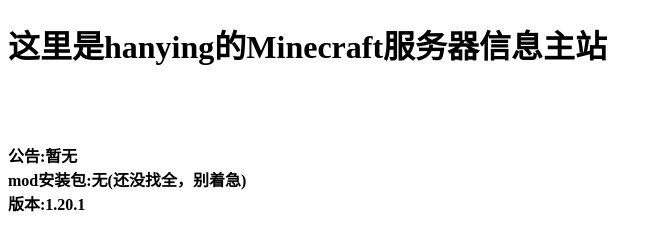
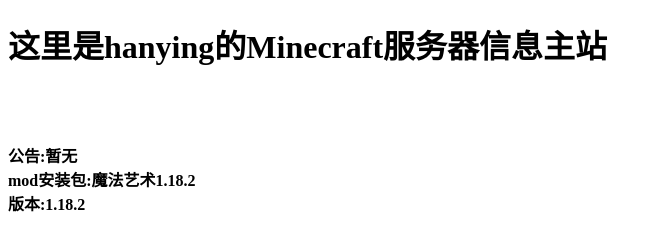
Before and after one commit to yyb18660335329/yyb18660335329.github.io, a plain HTML site: page Server-web/index.html in a window 1280 px wide. Shown: the whole page, without its empty margins (0-662 px from the left). Drawn offline with Linux system fonts and the light colour scheme.

Commit message:
Update README.md nothing

```diff
--- a/Server-web/index.html
+++ b/Server-web/index.html
@@ -15,7 +15,7 @@
     <br>
     <b>公告:暂无</b>
     <br>
-    <b>mod安装包:无(还没找全，别着急)</b>
+    <b>mod安装包:魔法艺术1.18.2</b>
     <br>
-    <b>版本:1.20.1</b>
+    <b>版本:1.18.2</b>
 </body>
```
Also changed, not shown: 1 other file.
